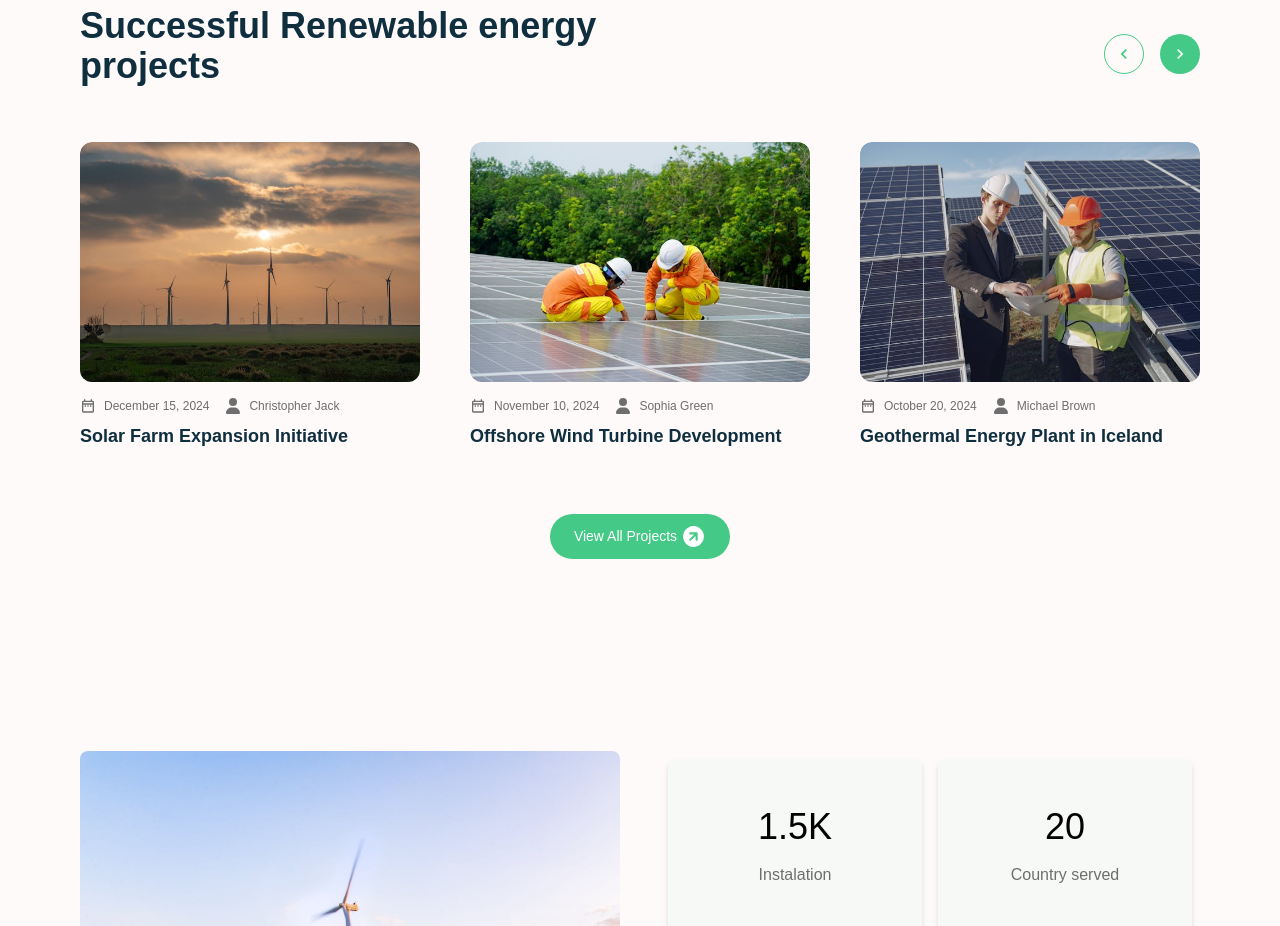
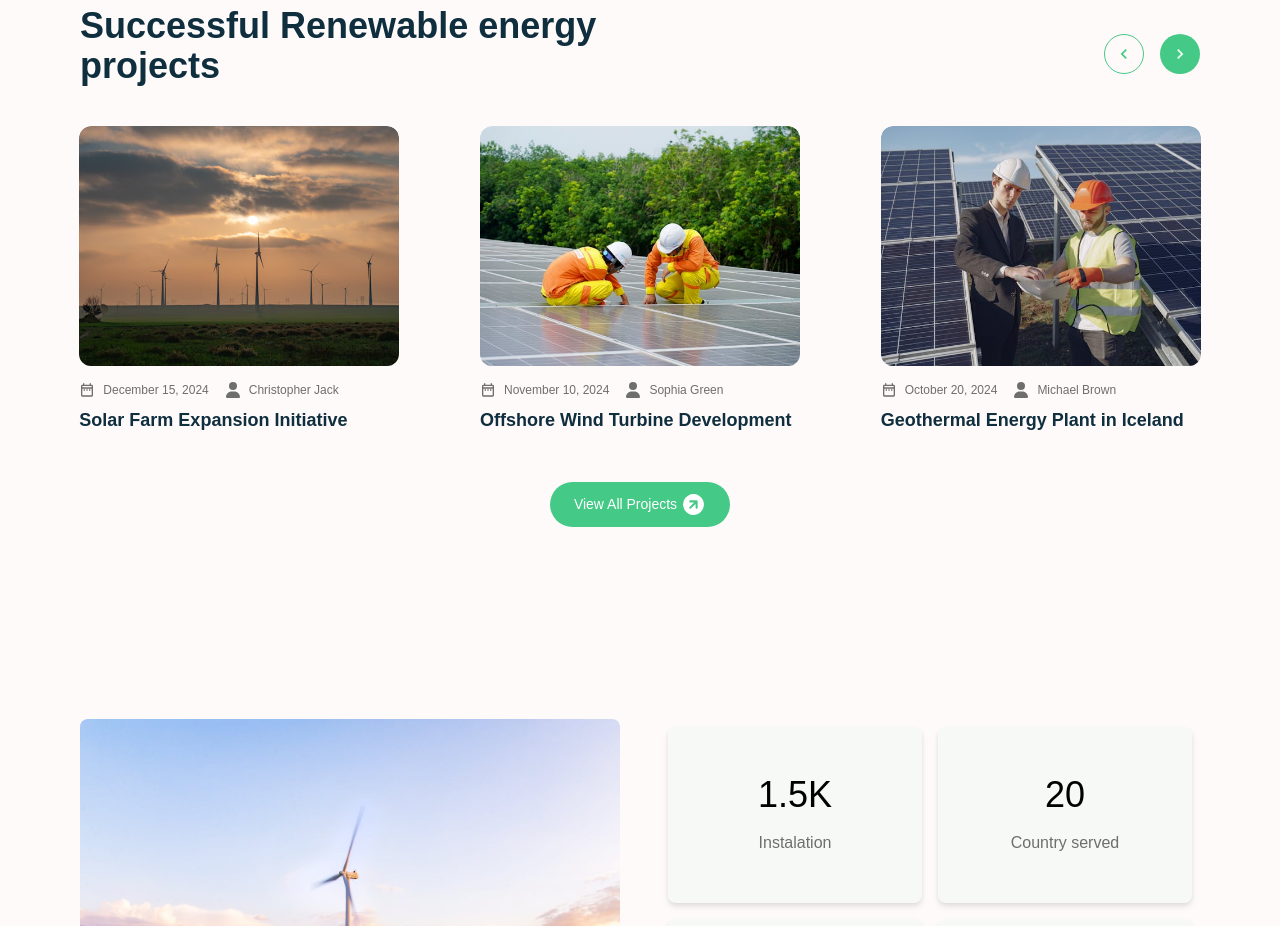
Before and after one commit to Rozmyk/SolarNova, a Next.js app: page / in a window 1280 px wide. Shown: the part 1940-2866 px from the top of the page. Built offline with nearby package versions, Linux system fonts and the light colour scheme.

Commit message:
Fix carousel

```diff
--- a/src/components/Projects/ProjectCard/ProjectCard.tsx
+++ b/src/components/Projects/ProjectCard/ProjectCard.tsx
@@ -15,7 +15,7 @@ const ProjectCard = ({
 	id: string
 }) => {
 	return (
-		<Link href={`projects/${id}`} className='w-full rounded-xl overflow-hidden '>
+		<Link href={`projects/${id}`} className='max-w-80 w-full  rounded-xl overflow-hidden  '>
 			<div
 				className='w-full  h-60 rounded-xl '
 				style={{
@@ -24,7 +24,7 @@ const ProjectCard = ({
 					backgroundPosition: 'center',
 					maxWidth: 350,
 				}}></div>
-			<div className='flex justify-start items-center mb-2 mt-4 gap-4'>
+			<div className='flex justify-start items-center mb-2 mt-4 gap-4 w-full'>
 				<div className='flex justify-start items-center gap-2 text-darkText'>
 					<MdOutlineDateRange />
 					<p className='text-xs'>{date}</p>
--- a/src/components/Projects/Projects.tsx
+++ b/src/components/Projects/Projects.tsx
@@ -29,7 +29,7 @@ const Projects = () => {
 					/>
 				</div>
 			</div>
-			<div className='p-4 flex w-full gap-4 flex-col md:flex-row'>
+
 			<Swiper
 				breakpoints={{
 					0: {
@@ -52,7 +52,7 @@ const Projects = () => {
 				onSwiper={swiper => (swiperRef.current = swiper)}>
 				{projectData.map(project => (
 					<SwiperSlide key={project.title}>
-							<div className='w-full h-full flex justify-center items-center'>
+						<div className='w-full h-full flex justify-center items-center '>
 							<ProjectCard
 								id={project.id}
 								src={project.src}
@@ -64,7 +64,7 @@ const Projects = () => {
 					</SwiperSlide>
 				))}
 			</Swiper>
-			</div>
+
 			<div className='flex justify-center items-center w-full p-4 mt-8'>
 				<Button
 					onClick={() => {
```
Lines whose indentation alone changed are shown as unchanged.
